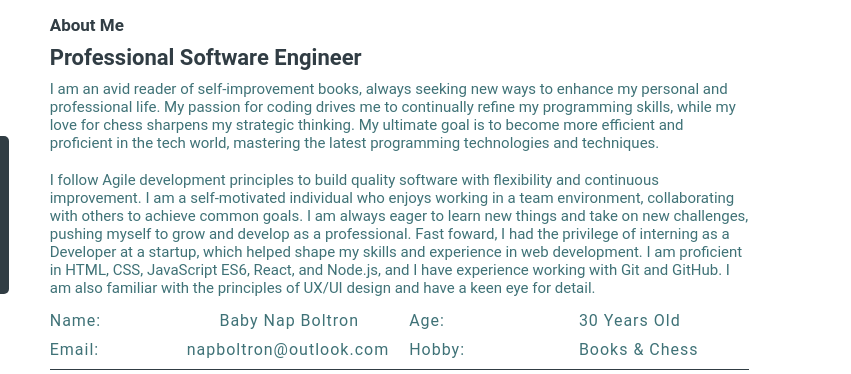
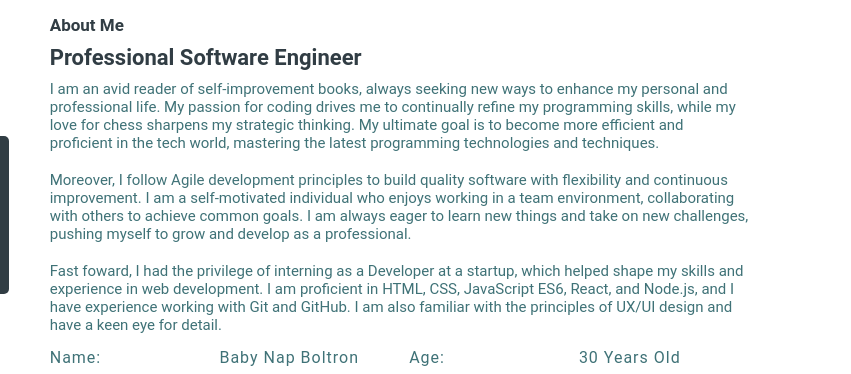
Before and after one commit to babynapboltron8/MyPortfolio, a plain HTML site: page Index.html in a window 1280 px wide. Shown: the part 875-1249 px from the top of the page, 429-1280 px from the left. Drawn offline with nearby package versions, Linux system fonts and the light colour scheme.

Commit message:
added text in about me

```diff
--- a/Index.html
+++ b/Index.html
@@ -134,8 +134,10 @@
           </p>
           <br />
           <p>
-            I follow Agile development principles to build quality software with flexibility and continuous improvement. I am a self-motivated individual who enjoys working in a team environment, collaborating with others to achieve common goals. I am always eager to learn new things and take on new challenges, pushing myself to grow and develop as a professional.
-
+            Moreover, I follow Agile development principles to build quality software with flexibility and continuous improvement. I am a self-motivated individual who enjoys working in a team environment, collaborating with others to achieve common goals. I am always eager to learn new things and take on new challenges, pushing myself to grow and develop as a professional.
+          </p>
+          <br />
+          <p>
             Fast foward, I had the privilege of interning as a Developer at a startup, which helped shape my skills and experience in web development. I am proficient in HTML, CSS, JavaScript ES6, React, and Node.js, and I have experience working with Git and GitHub. I am also familiar with the principles of UX/UI design and have a keen eye for detail.
           </p>
           <div class="about-personal-info">
```
